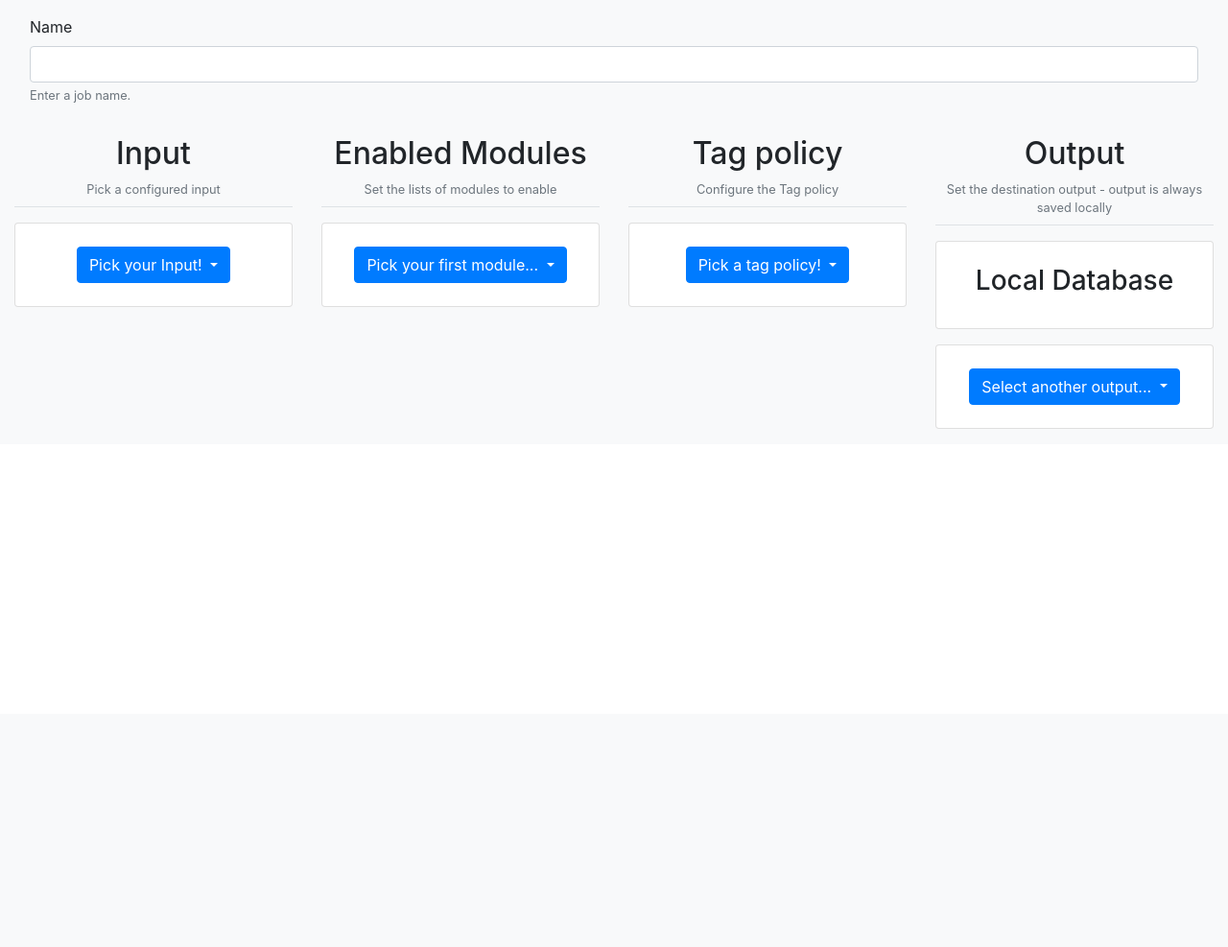
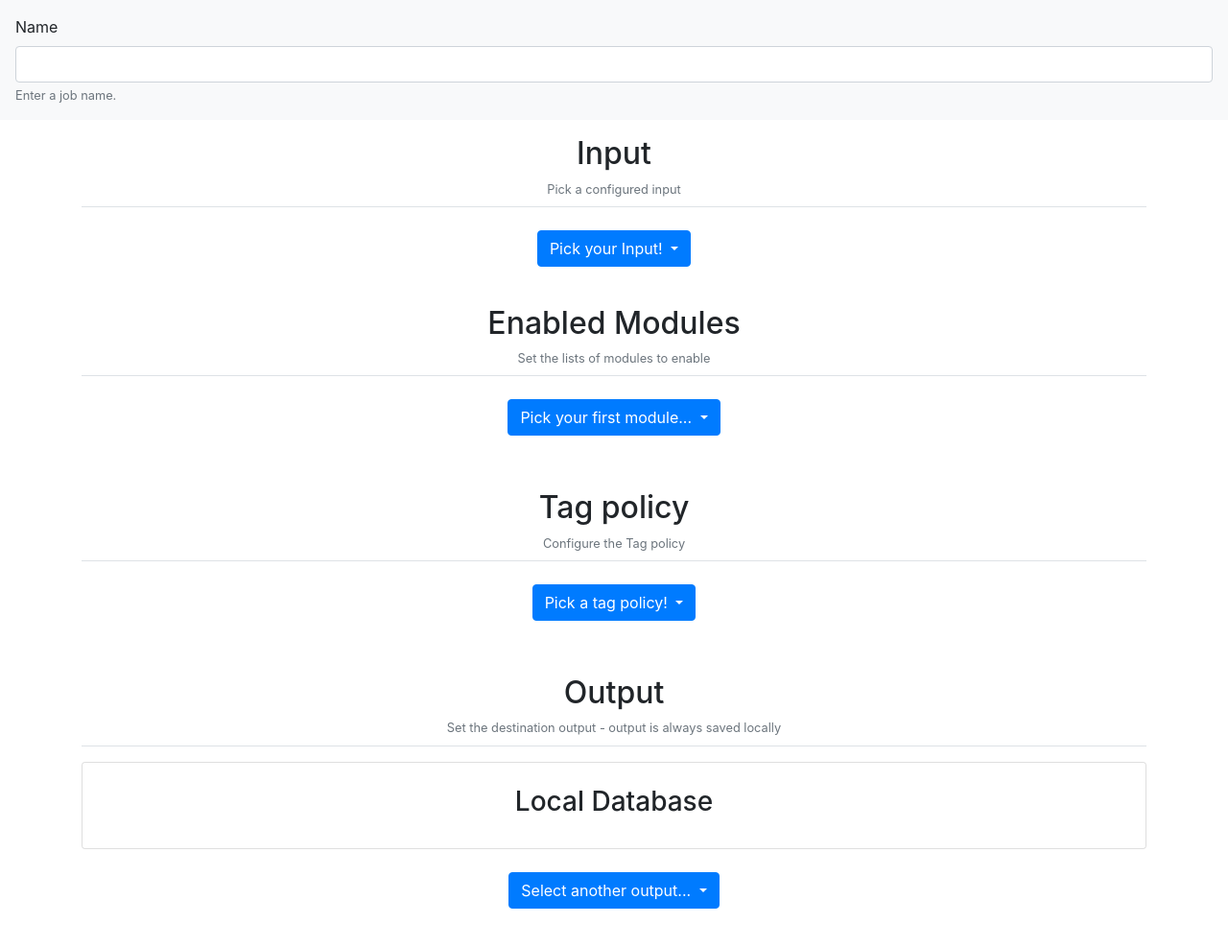
Before and after one commit to adambaumeister/panhit, a Flask app: page /run in a window 1280 px wide. Shown: the part 56-1043 px from the top of the page at 96% size. Before the commit the page ends 503 px from the top, so only its background shows below. Run offline with Flask 2, Linux system fonts and the light colour scheme; some libraries are stand-ins or nearby versions.

Commit message:
UI improvements

```diff
--- a/templates/job.html
+++ b/templates/job.html
@@ -23,10 +23,7 @@
                     <canvas id="tag-stats"></canvas>
                 </div>
                 <h5 class="text-center">Counts by Tag</h5>
-
             </div>
-
-
         </div>
     </div>
 
--- a/templates/spec.html
+++ b/templates/spec.html
@@ -1,6 +1,5 @@
 {% extends "wrapper.html" %}
 {% block content %}
-<div class="container-fluid">
 <div class="row light-row p-3">
     <div class="col-sm">
         <label>Name</label>
@@ -10,13 +9,15 @@
         </small>
     </div>
 </div>
-    <div class="row light-row">
+<div class="container">
+
+    <div class="row">
         <div class="col-sm">
-            <div class="text-center pt-3 pb-2 mb-3 border-bottom"><h2>Input</h2>
+            <div class="text-center pt-3 pb-2 border-bottom"><h2>Input</h2>
                 <small class="form-text text-muted">Pick a configured input
                 </small>
             </div>
-            <div class="card text-center input-card">
+            <div class="text-center input-card">
                 <div class="dropdown p-4">
                     <button class="btn btn-primary dropdown-toggle input-dropdown" type="button" id="dropdownMenuButton"
                             data-toggle="dropdown" aria-haspopup="true" aria-expanded="false">
@@ -33,14 +34,15 @@
                 </div>
             </div>
         </div>
-
+    </div>
+    <div class="row">
         <div class="col-sm text-center module-col">
-            <div class="text-center pt-3 pb-2 mb-3 border-bottom"><h2>Enabled Modules</h2>
+            <div class="text-center pt-3 pb-2 border-bottom"><h2>Enabled Modules</h2>
                 <small class="form-text text-muted">Set the lists of modules to enable
                 </small>
             </div>
             <div class="selected-module-container"></div>
-            <div class="card text-center module-card mb-3">
+            <div class="text-center module-card mb-3">
                 <div class="dropdown p-4">
                     <button class="btn btn-primary dropdown-toggle module-dropdown" type="button"
                             data-toggle="dropdown" aria-haspopup="true" aria-expanded="false">
@@ -57,14 +59,16 @@
                 </div>
             </div>
         </div>
+    </div>
+    <div class="row">
 
         <div class="col-sm text-center output-col">
-            <div class="text-center pt-3 pb-2 mb-3 border-bottom"><h2>Tag policy</h2>
+            <div class="text-center pt-3 pb-2 border-bottom"><h2>Tag policy</h2>
                 <small class="form-text text-muted">Configure the Tag policy
                 </small>
             </div>
             <div class="selected-tagp-container"></div>
-            <div class="card text-center tagp-card mb-3">
+            <div class="text-center tagp-card mb-3">
                 <div class="dropdown p-4">
                     <button class="btn btn-primary dropdown-toggle tagp-dropdown" type="button"
                             data-toggle="dropdown" aria-haspopup="true" aria-expanded="false">
@@ -79,6 +83,8 @@
                 </div>
             </div>
         </div>
+    </div>
+    <div class="row">
 
         <div class="col-sm text-center output-col">
             <div class="text-center pt-3 pb-2 mb-3 border-bottom"><h2>Output</h2>
@@ -86,10 +92,10 @@
                 </small>
             </div>
             <div class="selected-output-container"></div>
-            <div class="card text-center mb-3">
+            <div class=" card text-center">
                 <h3 class="p-4">Local Database</h3>
             </div>
-            <div class="card text-center output-card mb-3">
+            <div class="text-center output-card mb-3">
                 <div class="dropdown p-4">
                     <button class="btn btn-primary dropdown-toggle select-dropdown" type="button"
                             data-toggle="dropdown" aria-haspopup="true" aria-expanded="false">
@@ -115,6 +121,5 @@
         <div class="col-sm">
         </div>
     </div>
-
 </div>
 {% endblock %}
```
Lines whose indentation alone changed are shown as unchanged.
